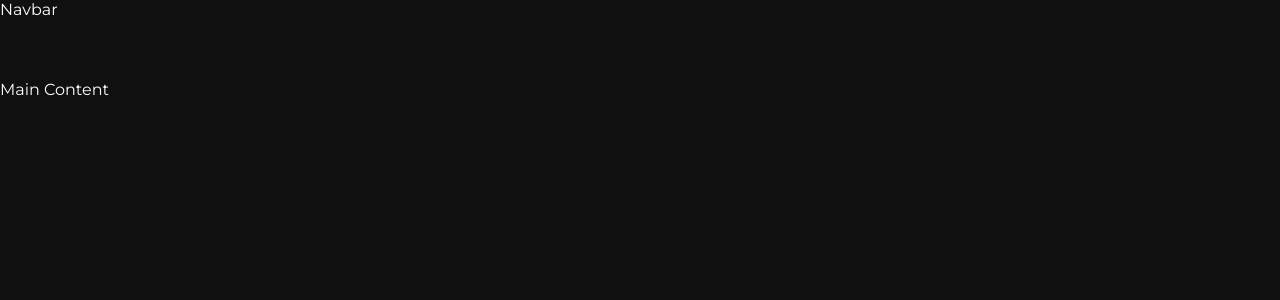
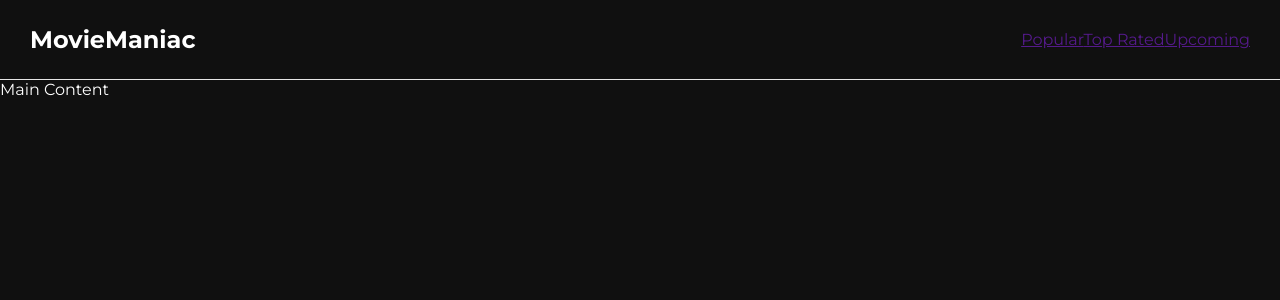
Before and after one commit to fridahenriksen1/moviemaniac, a React (Vite) app: page / in a window 1280 px wide. Shown: the top 300 px of the page. Built offline with nearby package versions, Linux system fonts and the light colour scheme.

Commit message:
navbar style

```diff
--- a/src/components/Navbar/Navbar.css
+++ b/src/components/Navbar/Navbar.css
@@ -0,0 +1,7 @@
+.navbar {
+  display: flex;
+  align-items: center;
+  justify-content: space-between;
+  padding: 0 1.875rem;
+  border-bottom: 1px solid #e6e6e6;
+}
--- a/src/components/Navbar/Navbar.jsx
+++ b/src/components/Navbar/Navbar.jsx
@@ -3,7 +3,16 @@ import React from "react";
 import "./Navbar.css";
 
 const Navbar = () => {
-  return <div>Navbar</div>;
+  return (
+    <nav className="navbar">
+      <h1>MovieManiac</h1>
+      <div className="navbar_links">
+        <a href="">Popular</a>
+        <a href="">Top Rated</a>
+        <a href="">Upcoming</a>
+      </div>
+    </nav>
+  );
 };
 
 export default Navbar;
```
